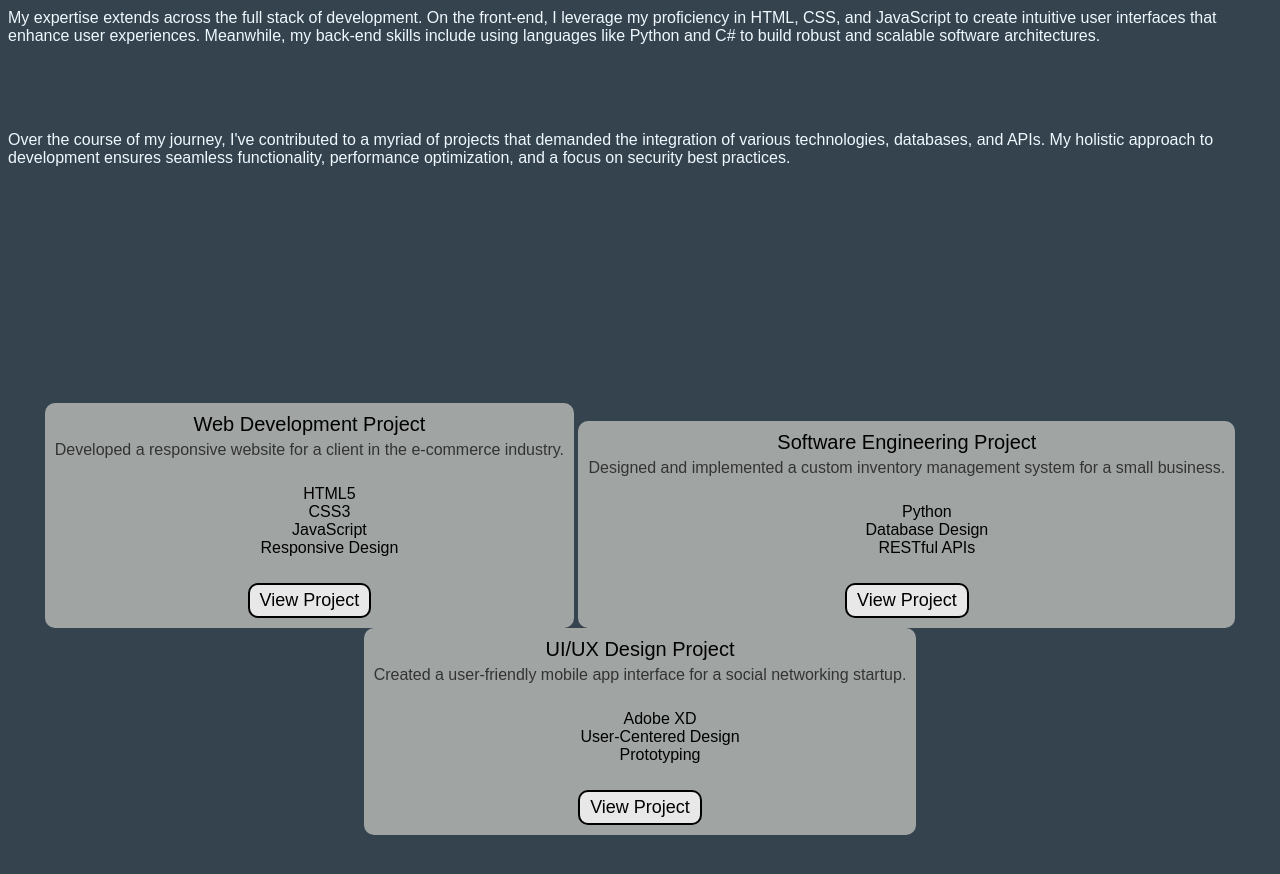
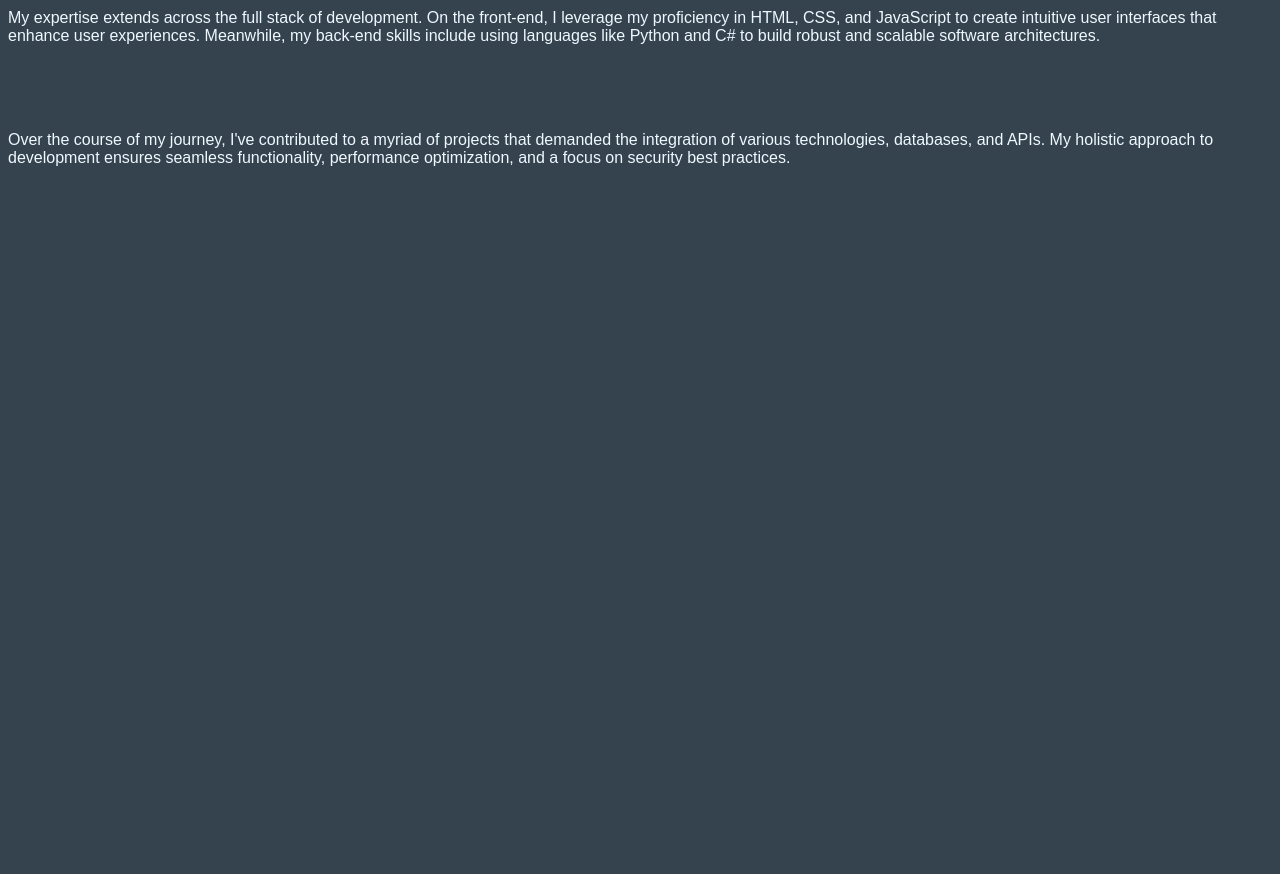
Before and after one commit to andreagiodi/andreagiodi.github.io, a plain HTML site: page whoiam.html in a window 1280 px wide. Shown: the part 500-1374 px from the top of the page. After the commit the page ends 800 px from the top, so only its background shows below. Drawn offline with Linux system fonts and the light colour scheme; a web font is replaced by a local one.

Commit message:
Add files via upload

```diff
--- a/whoiam.html
+++ b/whoiam.html
@@ -13,7 +13,7 @@
   <h5 id="slogan-title">Crafting Digital Solutions</h5>
 
   <div class="rightbar-container">
-    <button id="contact-button">Contact Me</button>
+    <button onclick="window.location.href = 'contactme.html';" id="contact-button">Contact Me</button>
   </div>
 
 </head>
@@ -44,42 +44,6 @@
     </div>
 
   </div>
-  <div class="main-container">
-    <div class="portfolio-container">
-      <div class="portfolio-item">
-        <div class="item-title">Web Development Project</div>
-        <div class="item-description">Developed a responsive website for a client in the e-commerce industry.</div>
-        <ul class="item-technologies">
-          <li>HTML5</li>
-          <li>CSS3</li>
-          <li>JavaScript</li>
-          <li>Responsive Design</li>
-        </ul>
-        <button class="item-button">View Project</button>
-      </div>
-      <div class="portfolio-item">
-        <div class="item-title">Software Engineering Project</div>
-        <div class="item-description">Designed and implemented a custom inventory management system for a small business.</div>
-        <ul class="item-technologies">
-          <li>Python</li>
-          <li></li>
-          <li>Database Design</li>
-          <li>RESTful APIs</li>
-        </ul>
-        <button class="item-button">View Project</button>
-      </div>
-      <div class="portfolio-item">
-        <div class="item-title">UI/UX Design Project</div>
-        <div class="item-description">Created a user-friendly mobile app interface for a social networking startup.</div>
-        <ul class="item-technologies">
-          <li>Adobe XD</li>
-          <li>User-Centered Design</li>
-          <li>Prototyping</li>
-        </ul>
-        <button class="item-button">View Project</button>
-      </div>
-    </div>
-  </div>
 
 </body>
 
```
Also changed, not shown: contactme.html (added, +52 -0 lines).
